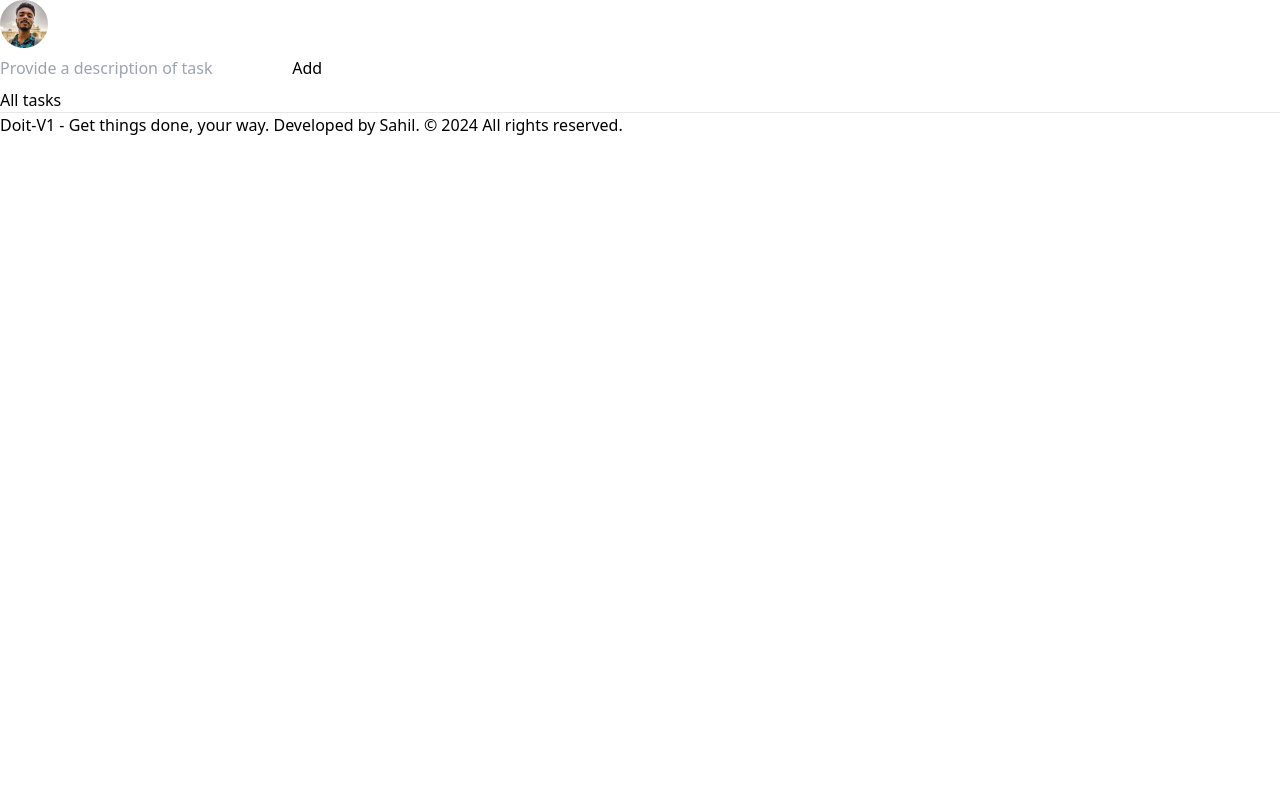
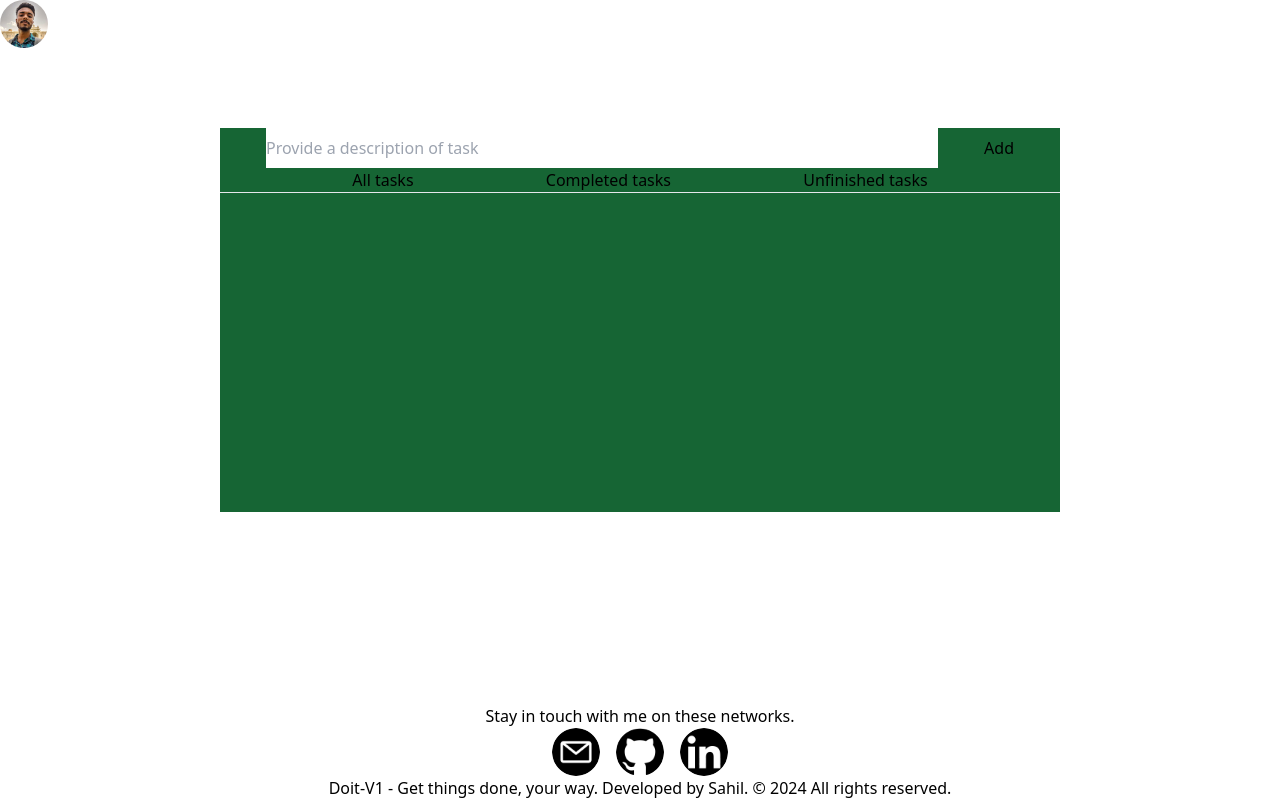
Before and after one commit to SahilTiwariDev/Doit-V1, a website: page src/index.html in a window 1280 px wide. Drawn offline with Linux system fonts and the light colour scheme.

Commit message:
Update the whole structure

```diff
--- a/src/index.html
+++ b/src/index.html
@@ -14,26 +14,65 @@
         alt="image(Sahil Tiwari)"
       />
     </header>
-    <main class="flex flex-col justify-center">
-      <div>
+    <main class="flex w-full justify-center items-center p-20">
+      <div id="taskArea" class="h-96 w-9/12 bg-green-800 flex flex-col">
+        <div class="flex justify-evenly">
           <input
-          class="h-10 w-72"
+            class="h-10 w-4/5"
             id="taskDescription"
             type="text"
             placeholder="Provide a description of task"
           />
           <button>Add</button>
         </div>
-      <div>
-        <p>All tasks</p>
+        <div class="flex justify-evenly">
+          <button>All tasks</button>
+          <button>Completed tasks</button>
+          <button>Unfinished tasks</button>
+        </div>
         <hr />
+        <div id="displayArea"></div>
       </div>
     </main>
-    <footer>
-      <p>
+    <footer class="flex flex-col justify-center bottom-0 absolute w-full">
+      <div class="flex flex-col items-center justify-center">
+        <p class="text-center">Stay in touch with me on these networks.</p>
+        <div class="flex space-x-4">
+          <a href="mailto:sahiltiwari.contactme@gmail.com" target="_blank">
+            <img
+              class="h-12 w-12 rounded-full"
+              src="./assets/email.png"
+              alt="Email"
+            />
+          </a>
+          <a
+            href="https://github.com/SahilTiwariDev"
+            target="_blank"
+            rel="noopener noreferrer"
+          >
+            <img
+              class="h-12 w-12 rounded-full"
+              src="./assets/github_logo.png"
+              alt="GitHub"
+            />
+          </a>
+          <a
+            href="https://www.linkedin.com/in/sahil-tiwari-dev?lipi=urn%3Ali%3Apage%3Ad_flagship3_profile_view_base_contact_details%3B6oyVcsGsTDmomTpUIAJ6lw%3D%3D"
+            target="_blank"
+            rel="noopener noreferrer"
+          >
+            <img
+              class="h-12 w-12 rounded-full"
+              src="./assets/linkedin_logo_png.png"
+              alt="LinkedIn"
+            />
+          </a>
+        </div>
+        <p class="text-center">
           Doit-V1 - Get things done, your way. Developed by Sahil. © 2024 All
           rights reserved.
         </p>
+      </div>
     </footer>
   </body>
 </html>
```
Also changed, not shown: src/output.css. Lines whose indentation alone changed are shown as unchanged.
